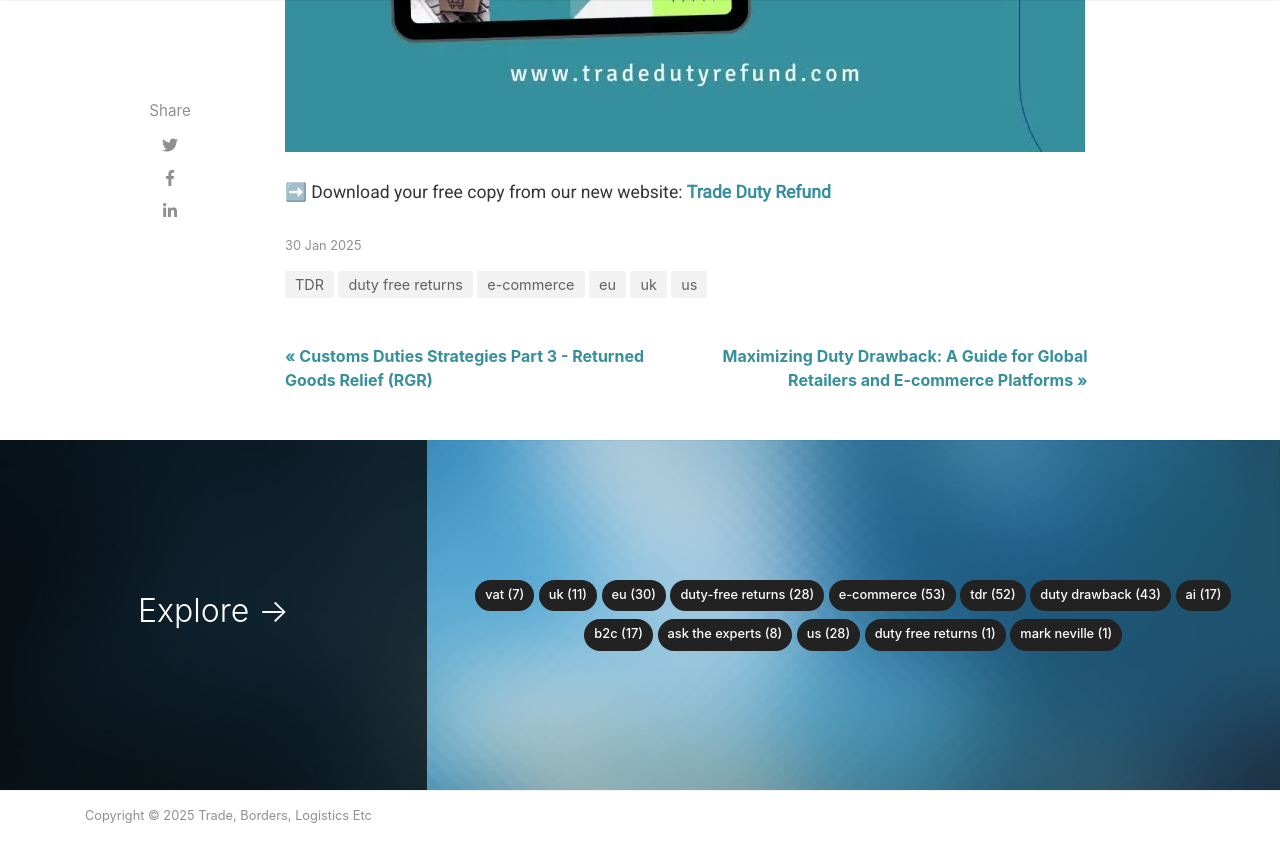
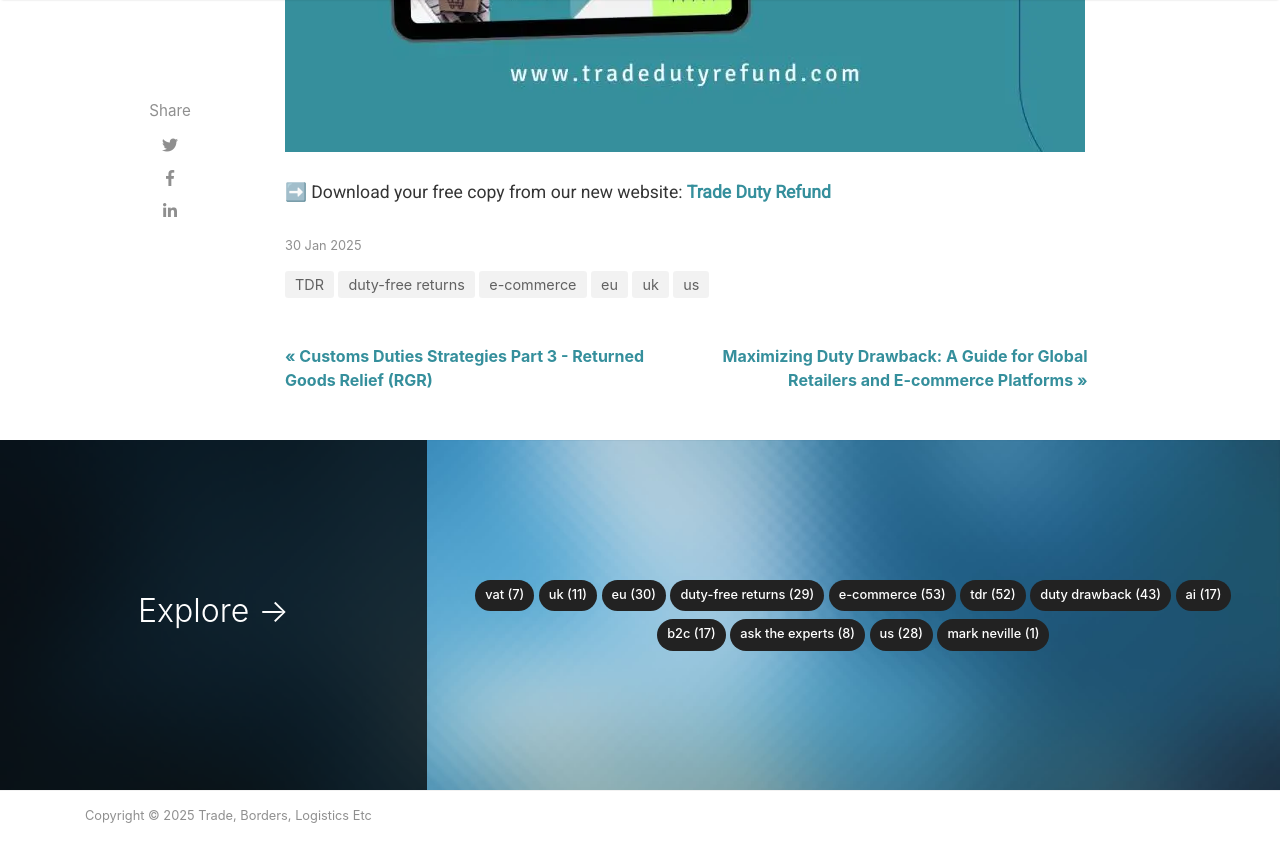
Before and after one commit to madeInLagny/TDR-EN-BLOG, a Jekyll site: the page built from _posts/2025-01-30-e-book-practical-guide-to-customs-duties-on-returns.md, in a window 1280 px wide and 900 px high, scrolled down 1782 px. Shown: the top 862 px of the window. Built offline with Jekyll 4.4.1, drawn with Linux system fonts in a browser that asks for light colours; nearby versions of some CDN libraries; some web fonts are replaced; comment, search, counter and statistics services are not loaded.

```diff
--- a/_config.yml
+++ b/_config.yml
@@ -16,14 +16,16 @@ authors:
   TDR:
     name: TDR
     display_name: TDR
+    tag: TDR
     avatar: assets/images/authors/TDR.webp
     email: contact@tradedutyrefund.com
     web: https://tradedutyrefund.com
     twitter: https://linkedIn.com/wowthemesnet
     description: TDR Editors.
-  Mark:
+  mark-neville:
     name: Mark Neville
     display_name: Mark Neville
+    tag: mark-neville
     avatar: assets/images/authors/Mark.webp
     email: mkneville@itctradelaw.com
     web: https://itctradelaw.com
--- a/_layouts/post.html
+++ b/_layouts/post.html
@@ -34,8 +34,9 @@ post_class: post-template
                     </div>
                     <div class="col-xs-12 col-md-9 col-lg-10 text-center text-md-left">
                         <a target="_blank" class="link-dark" href="{{ author.web }}">{{ author.display_name }}</a><a
-                            target="_blank" href="{{ author.twitter }}" class="btn follow">Follow</a><a
-                            href="categories#{{ author.display_name }}" class="btn follow">All Posts</a>
+                            target="_blank" href="{{ author.twitter }}" class="btn follow">Follow</a>
+                        <a href="mailto:{{ author.email }}" class="btn follow">Email</a>
+                        <a href="/author/{{ author.tag }}/" class="btn follow">All posts</a>
                         <span class="author-description">{{ author.description }}</span>
                     </div>
                 </div>
--- a/_posts/2025-01-30-e-book-practical-guide-to-customs-duties-on-returns.md
+++ b/_posts/2025-01-30-e-book-practical-guide-to-customs-duties-on-returns.md
@@ -2,7 +2,7 @@
 layout: post
 title: "e-Book: Practical Guide to Customs Duties on Returns"
 description: "Download our free e-Book to understand customs duties on returns, key regulations, strategies, and how to reclaim duties efficiently."
-categories: [duty free returns, e-commerce, eu, uk, us, TDR]
+categories: [duty-free returns, e-commerce, eu, uk, us, TDR]
 image: assets/images/20250130-1.webp
 comments: false
 ---
```
Also changed, not shown: _posts/2025-07-08-examining-the-dr-cafta-free-trade-agreement-an-exercise-in-tariff-engineering.md (+2 -2 lines).
